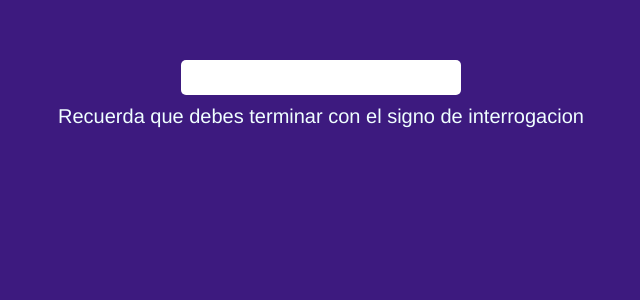
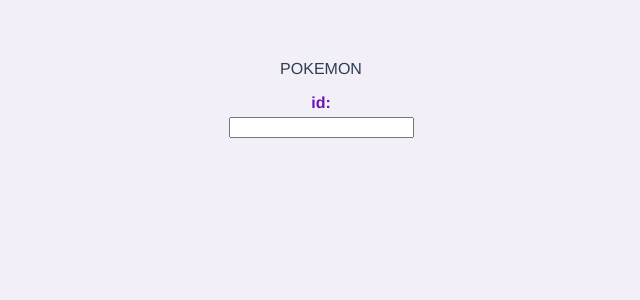
Before and after one commit to WendyJazmin/pw_u2_p5_wc, a Vue app: page / in a window 1280 px wide. Shown: the top 300 px of the page, without its empty margins (319-959 px from the left). Built offline with nearby package versions, Linux system fonts and the light colour scheme.

Commit message:
TAREA 5: Consumo de API Pokemon

```diff
--- a/src/App.vue
+++ b/src/App.vue
@@ -3,16 +3,16 @@
   <!--<Contador titulo="Contador 1" :valor="10"/>
   <Contador titulo="Contador 2" :valor="calcularValor()"/>
   <Contador titulo="Contador 2"/>-->
- <Pregunta/>
+ <pokemon/>
 </template>
 
 <script>
-import Pregunta from "./components/Pregunta.vue";
+import pokemon from "./components/pokemon.vue";
 
 export default {
   name: "App",
   components: {
-    Pregunta,
+    pokemon,
   },
   methods: {
     calcularValor(){
--- a/src/components/pokemon.vue
+++ b/src/components/pokemon.vue
@@ -1,25 +1,18 @@
 <template>
     <div>
+        <div>POKEMON</div>
       <div class="container">
-        <label for="id">id:</label>
-        <input v-model="id" @keyup.enter="buscarPokemon" type="text" id="id" />
+        <p for="id" type="id: "><input v-model="id" @keyup.enter="buscarPokemon" type="text" id="id"></p>
       </div>
 
-      <form class="formulario" v-if="pokemonData" >
-        <div class="input-container">
-          <label for="name">Name:</label>
-          <input v-model="pokemonData.name" type="text" id="name" disabled />
-        </div>
+      <form class="formulario" v-if="booleano===true" action="https://mipai.com/procesarEtudiante" method="POST" >
 
-        <div class="container">
-          <label for="weight">Weight:</label>
-          <input v-model="pokemonData.weight" type="text" id="weight" disabled />
-        </div>
+          <p for="name" type="name:"><input v-model="nombre" type="text" id="name" disabled /></p>
 
-        <div class="container">
-          <label for="baseExperience">Base Experience:</label>
-          <input v-model="pokemonData.base_experience" type="text" id="baseExperience" disabled />
-        </div>
+          <p for="weight" type="weight:"><input v-model="peso" type="text" id="weight" disabled /></p>
+
+          <p for="baseExperience" type="baseExperience:"> <input v-model="base" type="text" id="baseExperience" disabled></p>
+
       </form>
 
     </div>
@@ -30,25 +23,33 @@
     data() {
       return {
         id: '',
-        pokemonData: null,
+        nombre:null,
+        peso:null,
+        base:null,
+
+       booleano:false
       };
+    },
+
+    watch:{
+        ver(){
+
+           this.buscarPokemon();
+
+        },
     },
     methods: {
       async buscarPokemon() {
 
-        const apiUrl = 'https://pokeapi.co/api/v2/pokemon/'+this.id;
+
+          const {name,weight,base_experience} = await fetch('https://pokeapi.co/api/v2/pokemon/'+this.id).then(respuesta=>respuesta.json());
+
+        this.nombre = name;
+        this.peso=weight;
+        this.base=base_experience;
 
 
-          const response = await fetch(apiUrl);
-
-          const data = await response.json();
-
-          this.pokemonData = {
-            name: data.name,
-            weight: data.weight,
-            base_experience: data.base_experience,
-          };
-
+          this.booleano=true;
       },
     },
   };
@@ -63,4 +64,14 @@
     display: flex;
     flex-direction: column;
   }
+
+  p:before{
+
+content: attr(type);
+display: block;/*se muestre el bloque completo*/
+margin:5px 2px ;
+font-size: 16px;
+color: #6a14b1;
+font-weight: bold;
+}
   </style>
--- a/src/css/styles.css
+++ b/src/css/styles.css
@@ -1,3 +1,3 @@
 body{/*el body es toda nuestra página*/
-    background-color: rgb(123, 52, 255);
+    background-color: rgb(243, 239, 249);
 }
```
